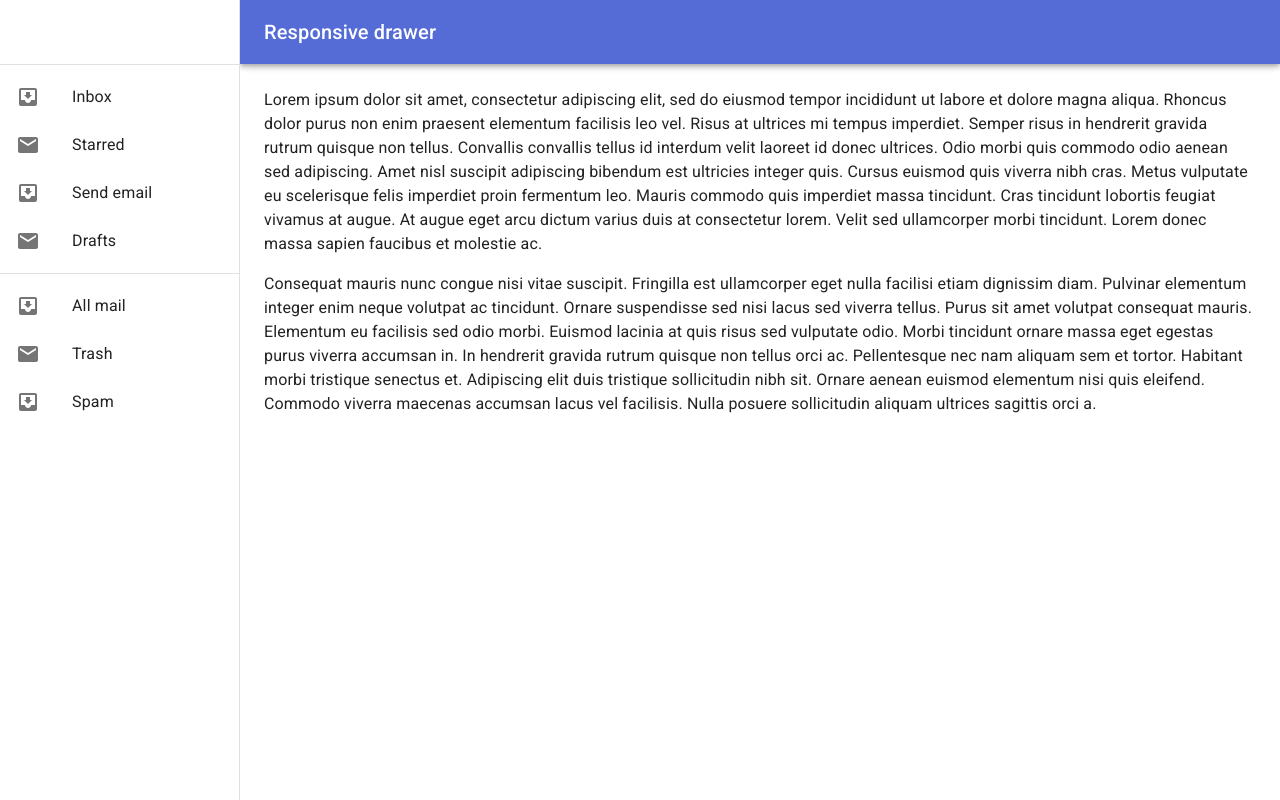
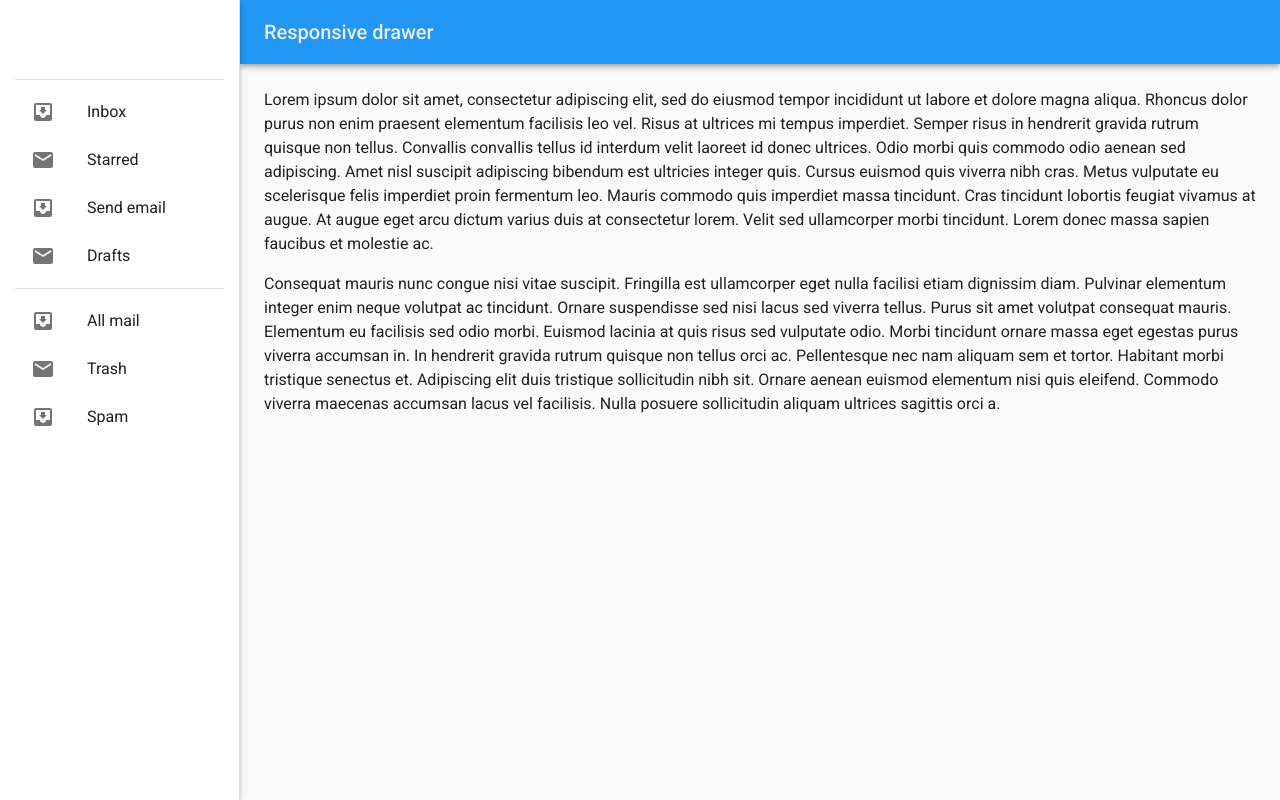
Before and after one commit to krgt/nextjs-mui-admin-template, a Next.js app: page / in a window 1280 px wide. Built offline with nearby package versions, Linux system fonts and the light colour scheme.

Commit message:
feat: menu componentizado

```diff
--- a/package.json
+++ b/package.json
@@ -12,6 +12,7 @@
   "dependencies": {
     "@material-ui/core": "^4.11.3",
     "@material-ui/icons": "^4.11.2",
+    "material-ui": "^0.20.2",
     "next": "10.0.7",
     "react": "17.0.1",
     "react-dom": "17.0.1",
@@ -20,7 +21,6 @@
     "reduxsauce": "^1.2.0"
   },
   "devDependencies": {
-    "@types/material-ui": "^0.21.8",
     "@types/node": "^14.14.31",
     "@types/react": "^17.0.2",
     "@typescript-eslint/eslint-plugin": "^4.16.1",
--- /dev/null
+++ b/src/components/Menu/AppBar.tsx
@@ -0,0 +1,36 @@
+import React from 'react'
+import AppBar from '@material-ui/core/AppBar'
+import IconButton from '@material-ui/core/IconButton'
+import MenuIcon from '@material-ui/icons/Menu'
+import Toolbar from '@material-ui/core/Toolbar'
+import Typography from '@material-ui/core/Typography'
+import { useAppBarStyles } from './styles'
+
+type MyAppBarProps = {
+  onDrawerToggle(): void
+}
+
+const MyAppBar: React.FC<MyAppBarProps> = ({ onDrawerToggle }) => {
+  const classes = useAppBarStyles()
+
+  return (
+    <AppBar position="fixed" className={classes.appBar}>
+      <Toolbar>
+        <IconButton
+          color="inherit"
+          aria-label="open drawer"
+          edge="start"
+          onClick={onDrawerToggle}
+          className={classes.menuButton}
+        >
+          <MenuIcon />
+        </IconButton>
+        <Typography variant="h6" noWrap>
+          Responsive drawer
+        </Typography>
+      </Toolbar>
+    </AppBar>
+  )
+}
+
+export default MyAppBar
--- a/src/components/Menu/Menu.tsx
+++ b/src/components/Menu/Menu.tsx
@@ -1,71 +1,20 @@
-import React, { useEffect } from 'react'
-import AppBar from '@material-ui/core/AppBar'
-import CssBaseline from '@material-ui/core/CssBaseline'
+import React, { useState } from 'react'
 import Divider from '@material-ui/core/Divider'
-import Drawer from '@material-ui/core/Drawer'
-import Hidden from '@material-ui/core/Hidden'
-import IconButton from '@material-ui/core/IconButton'
 import InboxIcon from '@material-ui/icons/MoveToInbox'
 import List from '@material-ui/core/List'
 import ListItem from '@material-ui/core/ListItem'
 import ListItemIcon from '@material-ui/core/ListItemIcon'
 import ListItemText from '@material-ui/core/ListItemText'
 import MailIcon from '@material-ui/icons/Mail'
-import MenuIcon from '@material-ui/icons/Menu'
-import Toolbar from '@material-ui/core/Toolbar'
 import Typography from '@material-ui/core/Typography'
-import { makeStyles, useTheme } from '@material-ui/core/styles'
+import AppBar from './AppBar'
+import { useMenuStyles } from './styles'
 
-const drawerWidth = 240
+import ResponsiveDrawer from './ResponsiveDrawer'
 
-const useStyles = makeStyles((theme) => ({
-  root: {
-    display: 'flex'
-  },
-  drawer: {
-    [theme.breakpoints.up('sm')]: {
-      width: drawerWidth,
-      flexShrink: 0
-    }
-  },
-  appBar: {
-    [theme.breakpoints.up('sm')]: {
-      width: `calc(100% - ${drawerWidth}px)`,
-      marginLeft: drawerWidth
-    }
-  },
-  menuButton: {
-    marginRight: theme.spacing(2),
-    [theme.breakpoints.up('sm')]: {
-      display: 'none'
-    }
-  },
-  // necessary for content to be below app bar
-  toolbar: theme.mixins.toolbar,
-  drawerPaper: {
-    width: drawerWidth
-  },
-  content: {
-    flexGrow: 1,
-    padding: theme.spacing(3)
-  }
-}))
-
-// type ResponsiveDrawerProps = {
-//   window?: Window
-// }
-
-const ResponsiveDrawer: React.FC = () => {
-  // const { window } = props
-  const classes = useStyles()
-  const theme = useTheme()
-  const [mobileOpen, setMobileOpen] = React.useState(false)
-  const [container, setContainer] = React.useState<HTMLElement>()
-
-  useEffect(() => {
-    console.log(window.document.body)
-    setContainer(window.document.body)
-  }, [])
+const Menu: React.FC = () => {
+  const classes = useMenuStyles()
+  const [mobileOpen, setMobileOpen] = useState(false)
 
   const handleDrawerToggle = () => {
     setMobileOpen(!mobileOpen)
@@ -97,54 +46,11 @@ const ResponsiveDrawer: React.FC = () => {
 
   return (
     <div className={classes.root}>
-      <CssBaseline />
-      <AppBar position="fixed" className={classes.appBar}>
-        <Toolbar>
-          <IconButton
-            color="inherit"
-            aria-label="open drawer"
-            edge="start"
-            onClick={handleDrawerToggle}
-            className={classes.menuButton}
-          >
-            <MenuIcon />
-          </IconButton>
-          <Typography variant="h6" noWrap>
-            Responsive drawer
-          </Typography>
-        </Toolbar>
-      </AppBar>
-      <nav className={classes.drawer} aria-label="mailbox folders">
-        {/* The implementation can be swapped with js to avoid SEO duplication of links. */}
-        <Hidden smUp implementation="css">
-          <Drawer
-            container={container}
-            variant="temporary"
-            anchor={theme.direction === 'rtl' ? 'right' : 'left'}
-            open={mobileOpen}
-            onClose={handleDrawerToggle}
-            classes={{
-              paper: classes.drawerPaper
-            }}
-            ModalProps={{
-              keepMounted: true // Better open performance on mobile.
-            }}
-          >
-            {drawer}
-          </Drawer>
-        </Hidden>
-        <Hidden xsDown implementation="css">
-          <Drawer
-            classes={{
-              paper: classes.drawerPaper
-            }}
-            variant="permanent"
-            open
-          >
-            {drawer}
-          </Drawer>
-        </Hidden>
-      </nav>
+      <AppBar onDrawerToggle={handleDrawerToggle} />
+      <ResponsiveDrawer mobileOpen={mobileOpen} onDrawerClose={handleDrawerToggle}>
+        {drawer}
+      </ResponsiveDrawer>
+
       <main className={classes.content}>
         <div className={classes.toolbar} />
         <Typography paragraph>
@@ -175,4 +81,4 @@ const ResponsiveDrawer: React.FC = () => {
   )
 }
 
-export default ResponsiveDrawer
+export default Menu
--- /dev/null
+++ b/src/components/Menu/ResponsiveDrawer.tsx
@@ -0,0 +1,57 @@
+import React, { useState, useEffect } from 'react'
+import {
+  Drawer,
+  Hidden
+} from '@material-ui/core'
+import { useResponsiveDrawerStyles } from './styles'
+
+type ResponsiveDrawerProps = {
+  mobileOpen: boolean
+  onDrawerClose(): void
+}
+
+const ResponsiveDrawer: React.FC<ResponsiveDrawerProps> = ({ children, mobileOpen, onDrawerClose }) => {
+  const classes = useResponsiveDrawerStyles()
+  const [container, setContainer] = useState<HTMLElement>()
+
+  useEffect(() => {
+    setContainer(window.document.body)
+  }, [])
+
+  return (
+    <>
+      <div className={classes.drawer}>
+        {/* The implementation can be swapped with js to avoid SEO duplication of links. */}
+        <Hidden smUp implementation="css">
+          <Drawer
+            container={container}
+            variant="temporary"
+            open={mobileOpen}
+            onClose={onDrawerClose}
+            classes={{
+              paper: classes.drawerPaper
+            }}
+            ModalProps={{
+              keepMounted: true // Better open performance on mobile.
+            }}
+          >
+            {children}
+          </Drawer>
+        </Hidden>
+        <Hidden xsDown implementation="css">
+          <Drawer
+            classes={{
+              paper: classes.drawerPaper
+            }}
+            variant="permanent"
+            open
+          >
+            {children}
+          </Drawer>
+        </Hidden>
+      </div>
+    </>
+  )
+}
+
+export default ResponsiveDrawer
--- /dev/null
+++ b/src/components/Menu/styles.ts
@@ -0,0 +1,50 @@
+import { makeStyles } from '@material-ui/core/styles'
+
+const useResponsiveDrawerStyles = makeStyles(theme => ({
+  drawer: {
+    [theme.breakpoints.up('sm')]: {
+      width: theme.custom.drawer.width,
+      flexShrink: 0
+    }
+  },
+  drawerPaper: {
+    padding: '15px',
+    border: 'none',
+    width: theme.custom.drawer.width,
+    height: '100%',
+    zIndex: 0,
+    boxShadow: theme.shadows[3]
+  }
+}))
+
+const useMenuStyles = makeStyles((theme) => ({
+  root: {
+    display: 'flex'
+  },
+  toolbar: theme.mixins.toolbar,
+  content: {
+    flexGrow: 1,
+    padding: theme.spacing(3)
+  }
+}))
+
+const useAppBarStyles = makeStyles((theme) => ({
+  appBar: {
+    [theme.breakpoints.up('sm')]: {
+      width: `calc(100% - ${theme.custom.drawer.width})`,
+      marginLeft: theme.custom.drawer.width
+    }
+  },
+  menuButton: {
+    marginRight: theme.spacing(2),
+    [theme.breakpoints.up('sm')]: {
+      display: 'none'
+    }
+  }
+}))
+
+export {
+  useResponsiveDrawerStyles,
+  useMenuStyles,
+  useAppBarStyles
+}
--- a/src/themes/default.js
+++ /dev/null
@@ -1,21 +0,0 @@
-import { createMuiTheme } from '@material-ui/core/styles'
-import { red } from '@material-ui/core/colors'
-
-const theme = createMuiTheme({
-  palette: {
-    primary: {
-      main: '#556cd6'
-    },
-    secondary: {
-      main: '#19857b'
-    },
-    error: {
-      main: red.A400
-    },
-    background: {
-      default: '#fff'
-    }
-  }
-})
-
-export default theme
--- /dev/null
+++ b/src/themes/default.tsx
@@ -0,0 +1,25 @@
+import { createMuiTheme } from '@material-ui/core/styles'
+
+const theme = createMuiTheme({
+  custom: {
+    appbar: {
+      height: '80px'
+    },
+    drawer: {
+      width: '240px'
+    }
+  },
+  palette: {
+    primary: {
+      main: '#2196f3',
+      contrastText: '#ECF0F1'
+    },
+    text: {
+    }
+  },
+  typography: {
+    fontFamily: "'Poppins', 'Roboto', 'Helvetica', 'Arial', sans-serif"
+  }
+})
+
+export default theme
--- /dev/null
+++ b/src/types/createMuiTheme.d.ts
@@ -0,0 +1,26 @@
+import '@material-ui/core/styles/createMuiTheme'
+
+interface DrawerProps {
+  width: string
+}
+
+interface AppBarProps {
+  height: string
+}
+
+interface Custom {
+  drawer: DrawerProps
+  appbar: AppBarProps
+}
+
+declare module '@material-ui/core/styles/createMuiTheme' {
+  interface Theme {
+    custom: Custom,
+  }
+}
+
+declare module '@material-ui/core/styles/createMuiTheme' {
+  interface ThemeOptions {
+    custom: Custom,
+  }
+}
--- a/tsconfig.json
+++ b/tsconfig.json
@@ -20,8 +20,8 @@
   },
   "include": [
     "next-env.d.ts",
-    "**/*.ts",
-    "**/*.tsx"
+    "src/**/*.ts",
+    "src/**/*.tsx"
   ],
   "exclude": [
     "node_modules"
```
Also changed, not shown: 1 other file (tests, documents, lock files or other folders).
